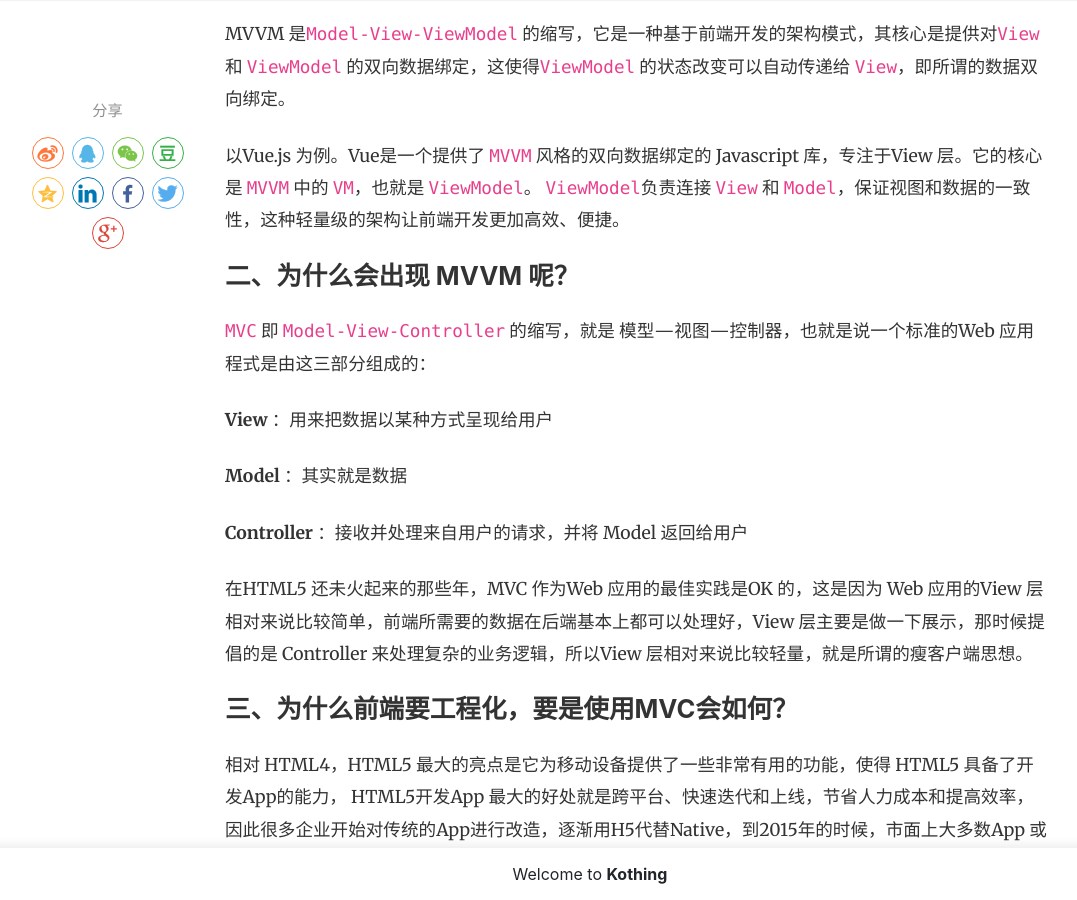
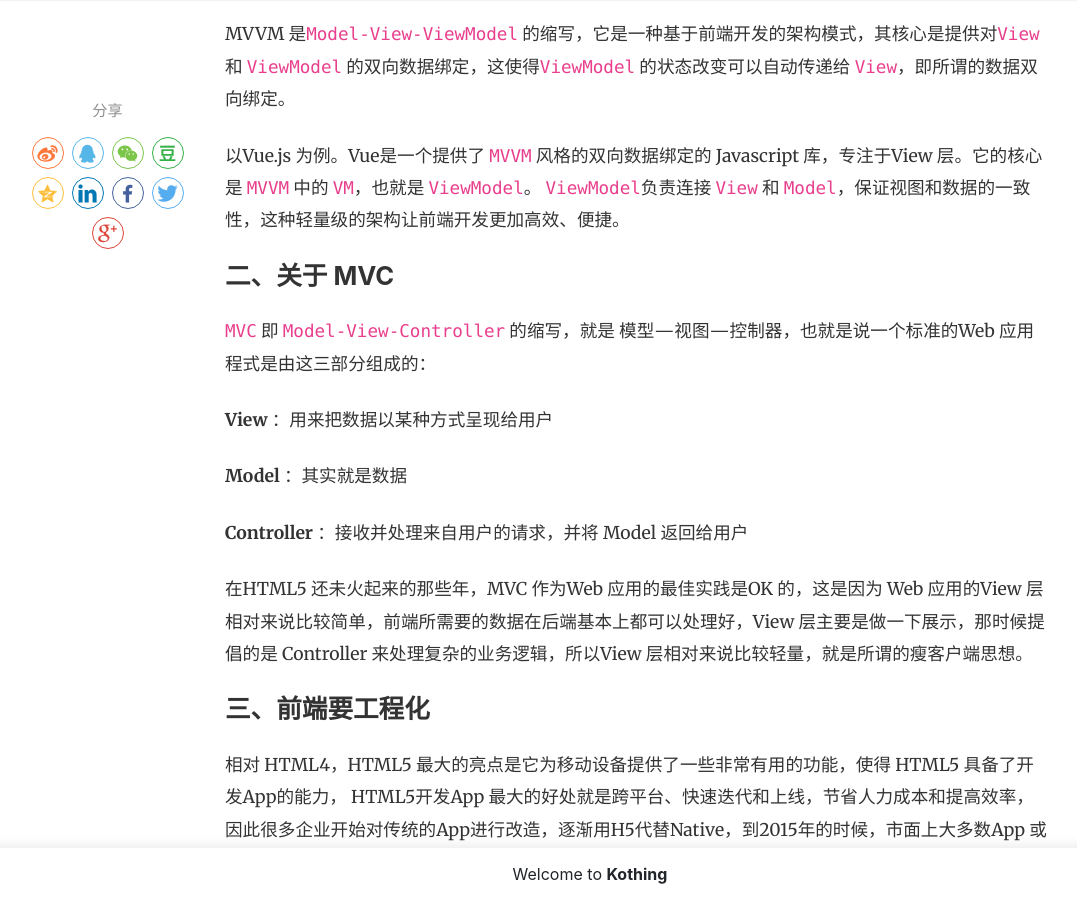
Before and after one commit to kothing/kothing.github.io, a Jekyll site: the page built from _posts/2021-03-04-frontend-frame-MVC-and-MVVM.md, in a window 1280 px wide and 900 px high, scrolled down 910 px. Shown: the whole window, without its empty margins (50-1127 px from the left). Built offline with Jekyll 4.4.1, drawn with Linux system fonts in a browser that asks for light colours; nearby versions of some CDN libraries; comment, search, counter and statistics services are not loaded.

Commit message:
Update 2021-03-04-frontend-frame-MVC-and-MVVM.md

```diff
--- a/_posts/2021-03-04-frontend-frame-MVC-and-MVVM.md
+++ b/_posts/2021-03-04-frontend-frame-MVC-and-MVVM.md
@@ -13,7 +13,7 @@
 
 以Vue.js 为例。Vue是一个提供了 `MVVM` 风格的双向数据绑定的 Javascript 库，专注于View 层。它的核心是 `MVVM` 中的 `VM`，也就是 `ViewModel`。 `ViewModel`负责连接 `View` 和 `Model`，保证视图和数据的一致性，这种轻量级的架构让前端开发更加高效、便捷。
 
-## 二、为什么会出现 MVVM 呢？
+## 二、关于 MVC
 `MVC` 即 `Model-View-Controller` 的缩写，就是 模型—视图—控制器，也就是说一个标准的Web 应用程式是由这三部分组成的：
 
 **View** ：用来把数据以某种方式呈现给用户
@@ -24,7 +24,7 @@
 
 在HTML5 还未火起来的那些年，MVC 作为Web 应用的最佳实践是OK 的，这是因为 Web 应用的View 层相对来说比较简单，前端所需要的数据在后端基本上都可以处理好，View 层主要是做一下展示，那时候提倡的是 Controller 来处理复杂的业务逻辑，所以View 层相对来说比较轻量，就是所谓的瘦客户端思想。
 
-## 三、为什么前端要工程化，要是使用MVC会如何？
+## 三、前端要工程化
 相对 HTML4，HTML5 最大的亮点是它为移动设备提供了一些非常有用的功能，使得 HTML5 具备了开发App的能力， HTML5开发App 最大的好处就是跨平台、快速迭代和上线，节省人力成本和提高效率，因此很多企业开始对传统的App进行改造，逐渐用H5代替Native，到2015年的时候，市面上大多数App 或多或少嵌入都了H5 的页面。既然要用H5 来构建 App， 那View 层所做的事，就不仅仅是简单的数据展示了，它不仅要管理复杂的数据状态，还要处理移动设备上各种操作行为等等。因此，前端也需要工程化，也需要一个类似于MVC 的框架来管理这些复杂的逻辑，使开发更加高效。
 但这里的 MVC 又稍微发了点变化：
 
```
